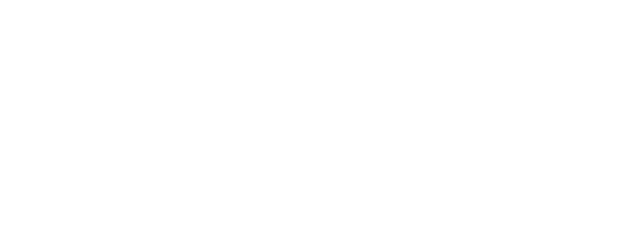
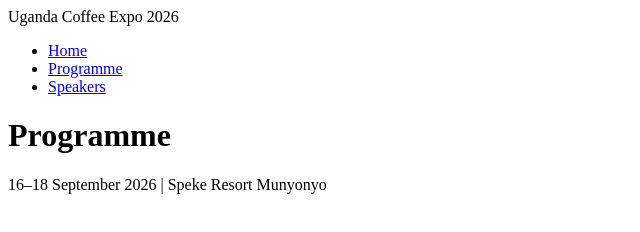
Before and after one commit to Patrickodida/coffee-expo-2026-website, a plain HTML site: page programme.html in a window 1280 px wide. Shown: the whole page, without its empty margins (0-640 px from the left). Drawn offline with Linux system fonts and the light colour scheme.

Commit message:
Programme Page - Add navigation menu and page title

```diff
--- a/programme.html
+++ b/programme.html
@@ -7,12 +7,18 @@
     <link rel="stylesheet" href="expo.css">
 </head>
 <body>
-    <nav>
-
+    <nav class="navbar" aria-label="Main navigation">
+        <span class="brand">Uganda Coffee Expo 2026</span>
+        <ul>
+            <li><a href="index.html">Home</a></li>
+            <li><a href="programme.html" class="active">Programme</a></li>
+            <li><a href="speakers.html">Speakers</a></li>
+        </ul>
     </nav>
 
-    <header>
-
+    <header class="page-title">
+        <h1>Programme</h1>
+        <p>16–18 September 2026 | Speke Resort Munyonyo</p>
     </header>
 
     <main>
```
